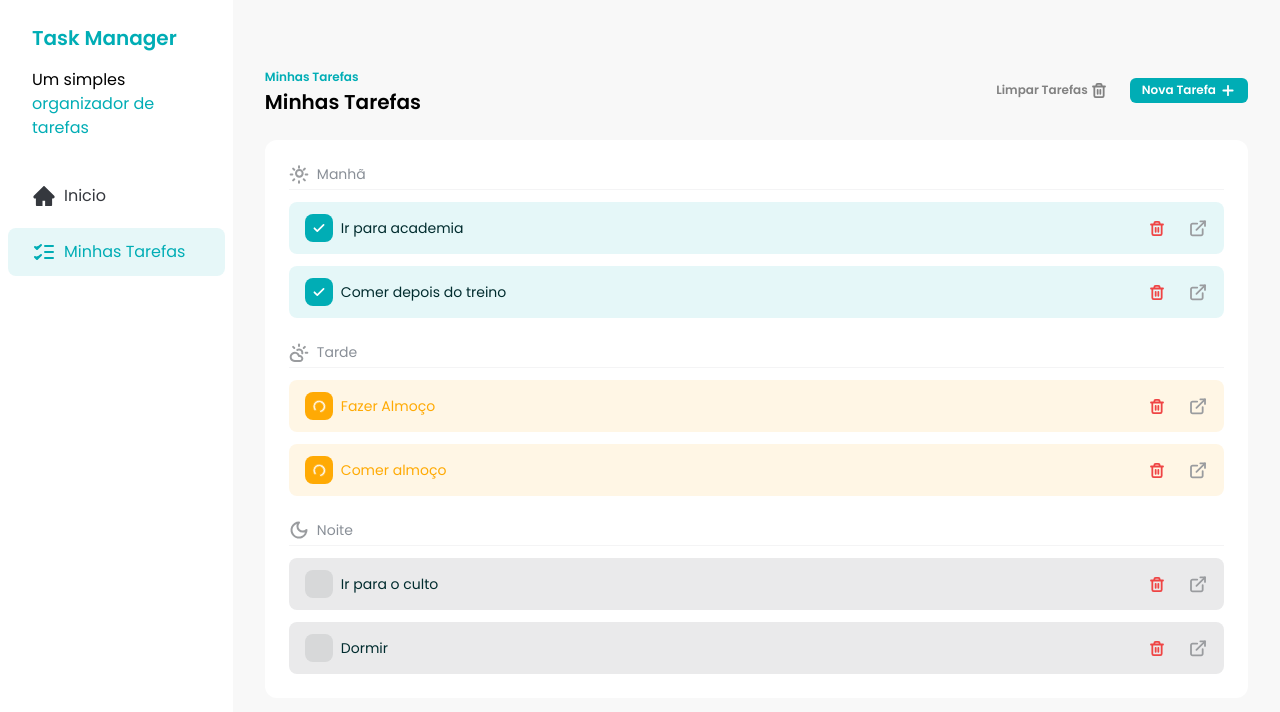
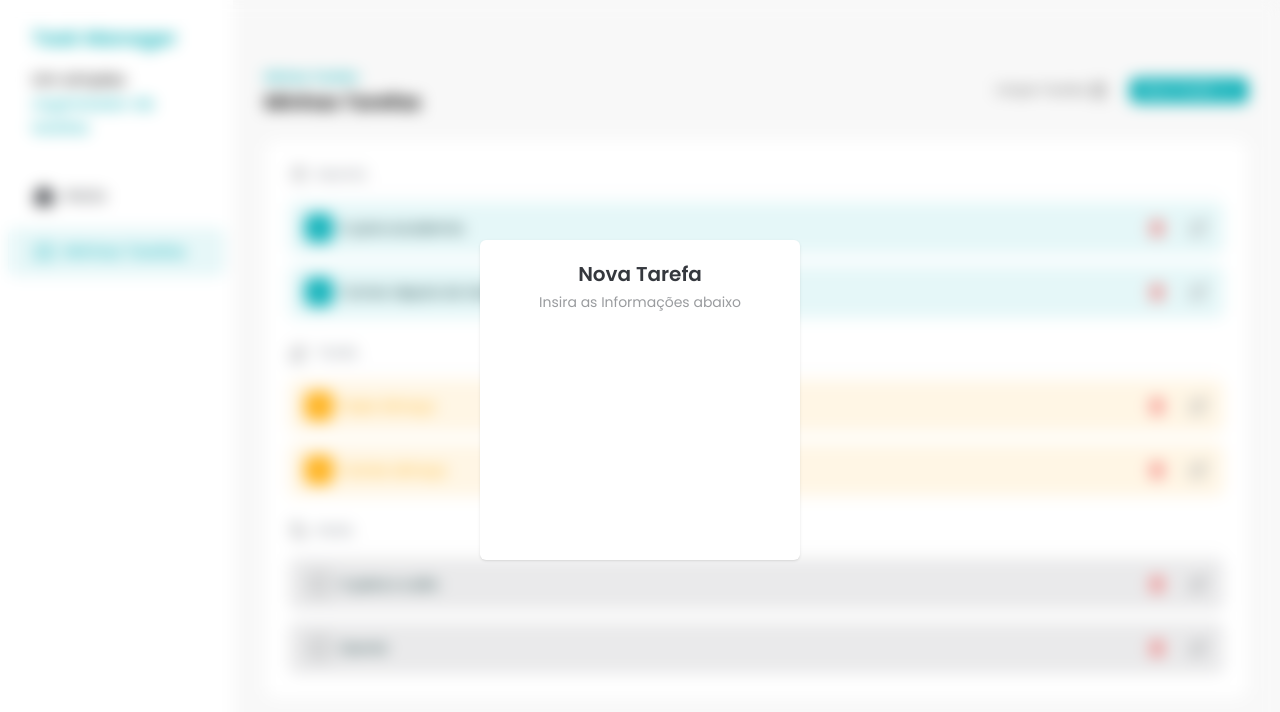
Before and after one commit to Diasszx/task-manager, a React (Vite) app: page / in a window 1280 px wide. Both pictures are taken after a click on the button "Nova Tarefa". Shown: the top 712 px of the page. Built offline with nearby package versions, Linux system fonts and the light colour scheme.

Commit message:
feat: initial AddTaskDialog

```diff
--- /dev/null
+++ b/src/assets/icons/index.js
@@ -0,0 +1,23 @@
+import AddIcon from './add.svg?react'
+import TrashIcon from './trash.svg?react'
+import SunIcon from './sun.svg?react'
+import CloudsunIcon from './cloud-sun.svg?react'
+import MoonIcon from './moon.svg?react'
+import CheckIcon from './check.svg?react'
+import LoaderIcon from './loader.svg?react'
+import DetailIcon from './details.svg?react'
+import HomeIcon from './home.svg?react'
+import TasksIcon from './tasks.svg?react'
+
+export {
+  AddIcon,
+  TrashIcon,
+  SunIcon,
+  CloudsunIcon,
+  MoonIcon,
+  CheckIcon,
+  LoaderIcon,
+  HomeIcon,
+  TasksIcon,
+  DetailIcon,
+}
--- /dev/null
+++ b/src/components/AddTaskDialog.jsx
@@ -0,0 +1,19 @@
+import { createPortal } from 'react-dom'
+
+const AddTaskDialog = ({ isOpen }) => {
+  if (!isOpen) return null
+
+  return createPortal(
+    <div className="fixed bottom-0 left-0 top-0 flex h-screen w-screen items-center justify-center backdrop-blur">
+      <div className="h-80 w-80 gap-4 rounded-md bg-white p-5 text-center shadow">
+        <h2 className="text-xl font-semibold text-[#35383E]">Nova Tarefa</h2>
+        <p className="mt-1 text-sm text-[#9A9C9F]">
+          Insira as Informações abaixo
+        </p>
+      </div>
+    </div>,
+    document.body
+  )
+}
+
+export default AddTaskDialog
--- a/src/components/Sidebar.jsx
+++ b/src/components/Sidebar.jsx
@@ -1,6 +1,5 @@
+import { HomeIcon, TasksIcon } from '../assets/icons'
 import SidebarButton from './SidebarButton'
-import HomeIcon from '../assets/icons/home.svg?react'
-import TasksIcon from '../assets/icons/tasks.svg?react'
 
 const Sidebar = () => {
   return (
--- a/src/components/TaskItem.jsx
+++ b/src/components/TaskItem.jsx
@@ -1,6 +1,4 @@
-import CheckIcon from '../assets/icons/check.svg?react'
-import LoaderIcon from '../assets/icons/loader.svg?react'
-import DetailIcon from '../assets/icons/details.svg?react'
+import { CheckIcon, LoaderIcon, DetailIcon } from '../assets/icons'
 import TrashIcon from '../assets/icons/trash.svg?react'
 import Button from './Button'
 
--- a/src/components/Tasks.jsx
+++ b/src/components/Tasks.jsx
@@ -1,17 +1,21 @@
+import {
+  AddIcon,
+  TrashIcon,
+  SunIcon,
+  CloudsunIcon,
+  MoonIcon,
+} from '../assets/icons'
 import Button from './Button'
-import AddIcon from '../assets/icons/add.svg?react'
-import TrashIcon from '../assets/icons/trash.svg?react'
-import SunIcon from '../assets/icons/sun.svg?react'
-import CloudsunIcon from '../assets/icons/cloud-sun.svg?react'
-import MoonIcon from '../assets/icons/moon.svg?react'
 import TASKS from './constants/CreatedTasks'
 import TasksSeparator from './TasksSeparator'
 import { useState } from 'react'
 import TaskItem from './TaskItem'
 import { toast } from 'sonner'
+import AddTaskDialog from './AddTaskDialog'
 
 const Tasks = () => {
   const [tasks, setTask] = useState(TASKS)
+  const [addTaskDialogIsOpen, setaddTaskDialogIsOpen] = useState(false)
   const morningTasks = tasks.filter((task) => task.time == 'morning')
   const afternoonTasks = tasks.filter((task) => task.time == 'afternoon')
   const eveningTasks = tasks.filter((task) => task.time == 'evening')
@@ -63,10 +67,14 @@ const Tasks = () => {
           <Button variant="ghost">
             Limpar Tarefas <TrashIcon />
           </Button>
-          <Button variant="primary">
+          <Button
+            variant="primary"
+            onClick={() => setaddTaskDialogIsOpen(true)}
+          >
             Nova Tarefa
             <AddIcon />
           </Button>
+          <AddTaskDialog isOpen={addTaskDialogIsOpen}></AddTaskDialog>
         </div>
       </div>
       <div className="rounded-xl bg-white p-6">
```
